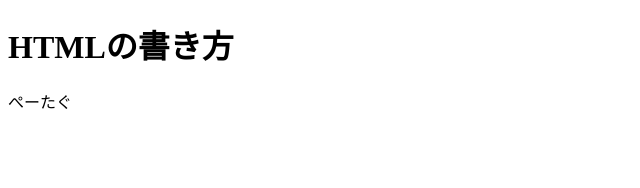
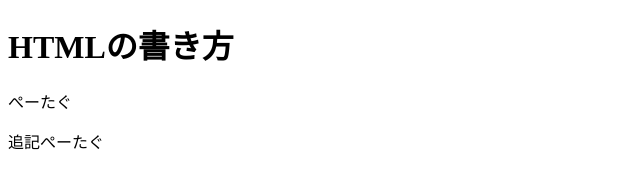
Before and after one commit to S-River/TestProject, a plain HTML site: page index.html in a window 1280 px wide. Shown: the whole page, without its empty margins (0-640 px from the left). Drawn offline with Linux system fonts and the light colour scheme.

Commit message:
test-update

```diff
--- a/index.html
+++ b/index.html
@@ -7,5 +7,6 @@
 	<body>
 		<h1>HTMLの書き方</h1>
 		<p>ぺーたぐ</p>
+		<p>追記ぺーたぐ</p>
 	</body>
 </html>
```
Also changed, not shown: note.txt (deleted).
